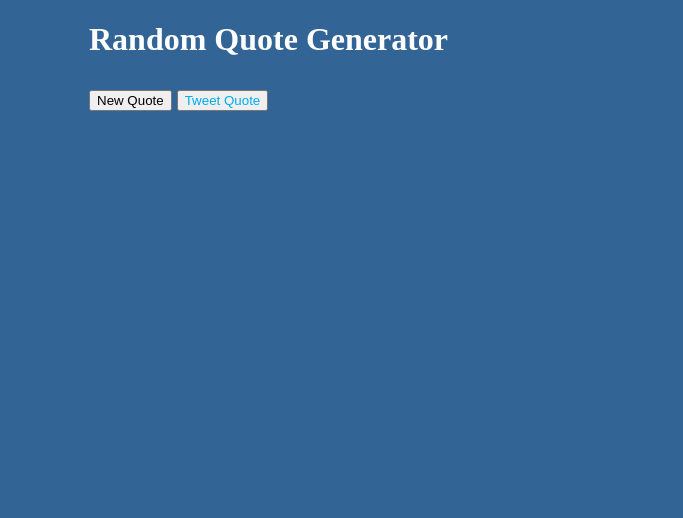
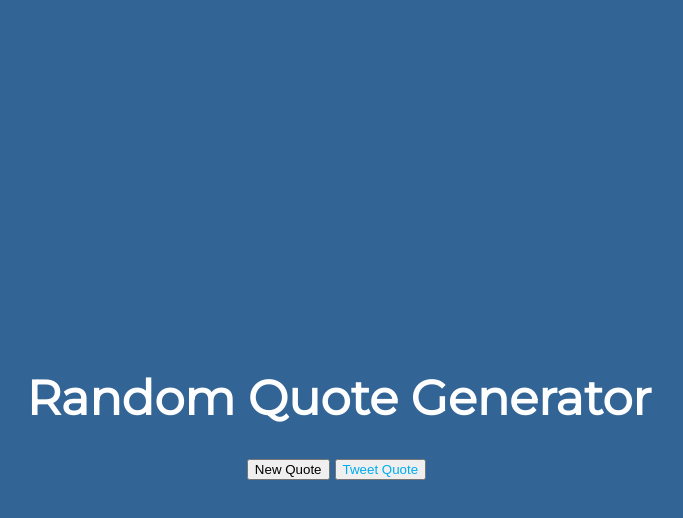
Before and after one commit to kostakis88/react-quote-generator, a React (Create React App) app: page / in a window 1280 px wide. Shown: the top 518 px of the page, without its empty margins (301-984 px from the left). Built offline with nearby package versions, Linux system fonts and the light colour scheme; no server answers.

Commit message:
adding a nice font and cantering stuff

```diff
--- a/src/App.css
+++ b/src/App.css
@@ -1,6 +1,16 @@
+@import url("https://fonts.googleapis.com/css?family=Montserrat:300,400|Open+Sans:400,400i,700");
 #quote-box {
     margin: 0 auto;
-    max-width: 500px;
+    height: 100vh;
+    max-width: 800px;
+    text-align:center;
+    display: flex;
+    flex-direction: column;
+    justify-content: center;
+    font-family: 'Montserrat', sans-serif;
+}
+h1 {
+    font-size: 3rem;
 }
 #text {
     font-size:2rem;
```
